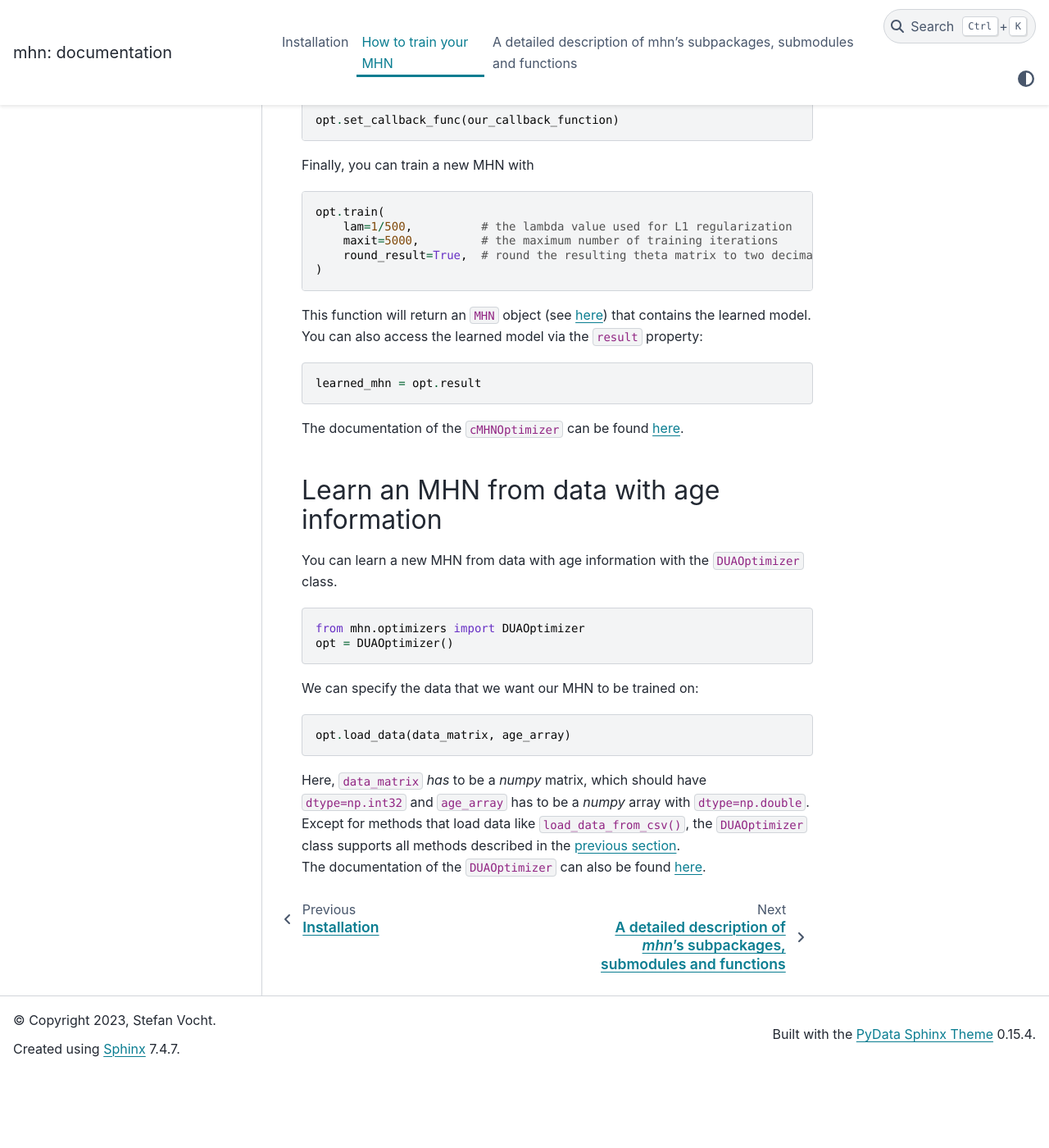
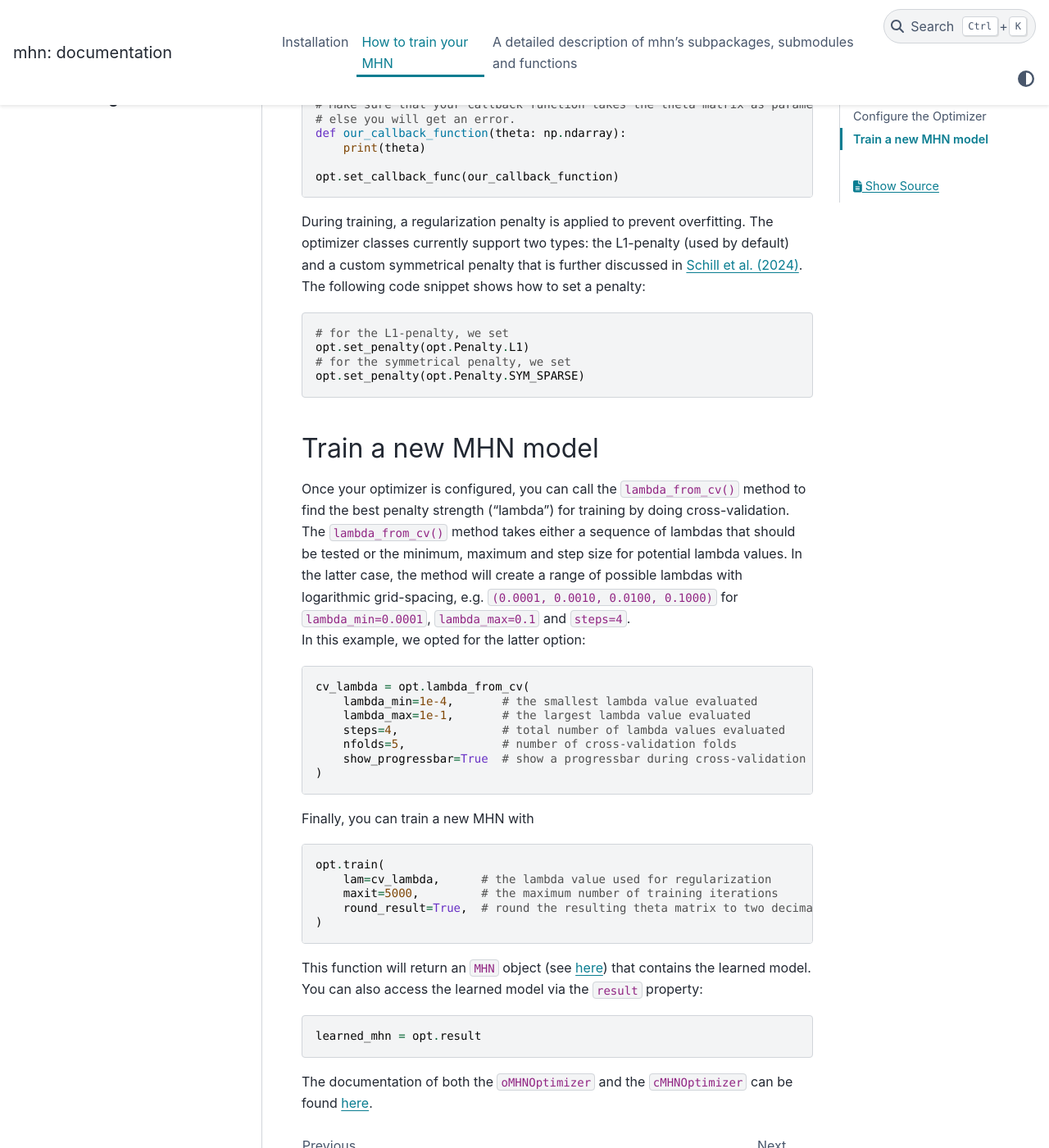
Before and after one commit to spang-lab/LearnMHN, a Sphinx documentation site: the page built from doc/user_guide.rst, in a window 1280 px wide and 1400 px high, scrolled down 2081 px. Shown: the whole window at 82% size. Built offline with Sphinx 7.4.7 and the PyData theme 0.15.4, drawn with Linux system fonts in a browser that asks for light colours; before the commit the page ends 3389 px from its top, so only the background shows below that; some of the changed text lies outside the part shown.

Commit message:
updated user guide

```diff
--- a/doc/index.rst
+++ b/doc/index.rst
@@ -12,7 +12,7 @@ and are used to model cancer progression.
 This Python package can be used to work with MHNs. It includes functions that were part of the
 original R implementation as well as functions that make use of state-space restriction
 to make learning a new MHN from cancer data faster and more efficient.
-There are :ref:`optimizer classes<Available Optimizers in the *optimizers* module>` for data with known sample ages as well as for data without, which make learning a new MHN possible with
+The package contains :ref:`optimizer classes<Available Optimizers in the *optimizers* module>`, which make learning a new MHN possible with
 only a few lines of code.
 
 .. toctree::
--- a/doc/user_guide.rst
+++ b/doc/user_guide.rst
@@ -7,19 +7,23 @@ How to train your MHN
 =====================
 
 If you want to learn a new MHN from some mutation data, *mhn*'s :code:`optimizers` submodule
-is probably the place you are looking for. It contains *Optimizer* classes for data
-with and without age information for the individual samples.
+is probably the place you are looking for. It contains *Optimizer* classes for training
+a *classical* MHN (cMHN) (see `Schill et al. (2019) <https://academic.oup.com/bioinformatics/article/36/1/241/5524604>`_)
+or an *observation* MHN (oMHN) (see `Schill et al. (2024) <https://link.springer.com/chapter/10.1007/978-1-0716-3989-4_14>`_).
 
-Learn an MHN from data with no age information
-----------------------------------------------
+Configure the Optimizer
+-----------------------
 
-You can learn a new MHN from data with no age information for the individual samples
-with the :code:`cMHNOptimizer` class.
+You can learn a new MHN from cross-sectional data
+with either the :code:`cMHNOptimizer` or the :code:`oMHNOptimizer` class. As the name suggests,
+one is used to learn cMHNs and the other to train oMHNs. Both optimizer classes
+have the same methods. For the sake of simplicity, we will only use the
+:code:`oMHNOptimizer`  in the following example:
 
 .. code-block:: python
 
-    from mhn.optimizers import cMHNOptimizer
-    opt = cMHNOptimizer()
+    from mhn.optimizers import oMHNOptimizer
+    opt = oMHNOptimizer()
 
 
 We can specify the data that we want our MHN to be trained on:
@@ -105,12 +109,46 @@ You can also specify a callback function that is called after each training step
 
     opt.set_callback_func(our_callback_function)
 
+During training, a regularization penalty is applied to prevent overfitting. The
+optimizer classes currently support two types: the L1-penalty (used by default) and
+a custom symmetrical penalty that is further discussed in `Schill et al. (2024) <https://link.springer.com/chapter/10.1007/978-1-0716-3989-4_14>`_. |br|
+The following code snippet shows how to set a penalty:
+
+.. code-block:: python
+
+     # for the L1-penalty, we set
+     opt.set_penalty(opt.Penalty.L1)
+     # for the symmetrical penalty, we set
+     opt.set_penalty(opt.Penalty.SYM_SPARSE)
+
+Train a new MHN model
+---------------------
+
+Once your optimizer is configured, you can call the :code:`lambda_from_cv()` method
+to find the best penalty strength ("lambda") for training by doing cross-validation. |br|
+The :code:`lambda_from_cv()` method takes either a sequence of lambdas that should be tested or
+the minimum, maximum and step size for potential lambda values. In the latter case,
+the method will create a range of possible lambdas with logarithmic grid-spacing,
+e.g. :code:`(0.0001, 0.0010, 0.0100, 0.1000)` for :code:`lambda_min=0.0001`,
+:code:`lambda_max=0.1` and :code:`steps=4`. |br|
+In this example, we opted for the latter option:
+
+.. code-block:: python
+
+    cv_lambda = opt.lambda_from_cv(
+        lambda_min=1e-4,       # the smallest lambda value evaluated
+        lambda_max=1e-1,       # the largest lambda value evaluated
+        steps=4,               # total number of lambda values evaluated
+        nfolds=5,              # number of cross-validation folds
+        show_progressbar=True  # show a progressbar during cross-validation
+    )
+
 Finally, you can train a new MHN with
 
 .. code-block:: python
 
     opt.train(
-        lam=1/500,          # the lambda value used for L1 regularization
+        lam=cv_lambda,      # the lambda value used for regularization
         maxit=5000,         # the maximum number of training iterations
         round_result=True,  # round the resulting theta matrix to two decimal places
     )
@@ -122,27 +160,4 @@ You can also access the learned model via the :code:`result` property:
 
     learned_mhn = opt.result
 
-The documentation of the :code:`cMHNOptimizer` can be found :ref:`here <Available Optimizers in the *optimizers* module>`.
-
-
-Learn an MHN from data with age information
--------------------------------------------
-
-You can learn a new MHN from data with age information with the :code:`DUAOptimizer` class.
-
-.. code-block:: python
-
-    from mhn.optimizers import DUAOptimizer
-    opt = DUAOptimizer()
-
-We can specify the data that we want our MHN to be trained on:
-
-.. code-block:: python
-
-    opt.load_data(data_matrix, age_array)
-
-Here, :code:`data_matrix` *has* to be a *numpy* matrix, which should have :code:`dtype=np.int32` and :code:`age_array`
-has to be a *numpy* array with :code:`dtype=np.double`. |br|
-Except for methods that load data like :code:`load_data_from_csv()`, the :code:`DUAOptimizer` class supports all methods
-described in the :ref:`previous section <Learn an MHN from data with no age information>`. |br|
-The documentation of the :code:`DUAOptimizer` can also be found :ref:`here <Available Optimizers in the *optimizers* module>`.
+The documentation of both the :code:`oMHNOptimizer` and the :code:`cMHNOptimizer` can be found :ref:`here <Available Optimizers in the *optimizers* module>`.
```
